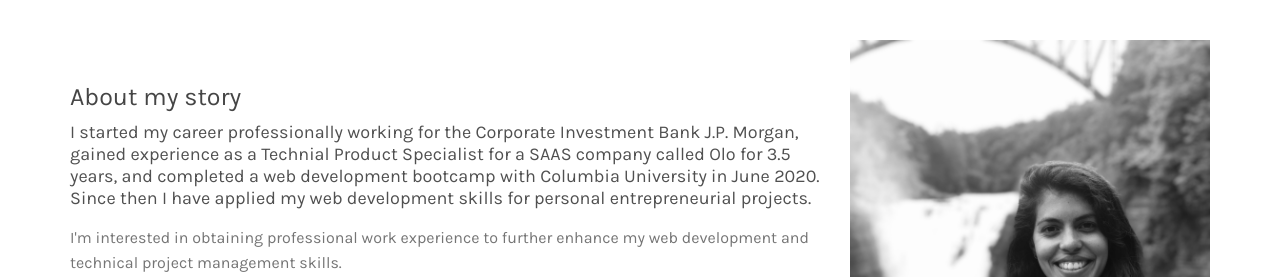
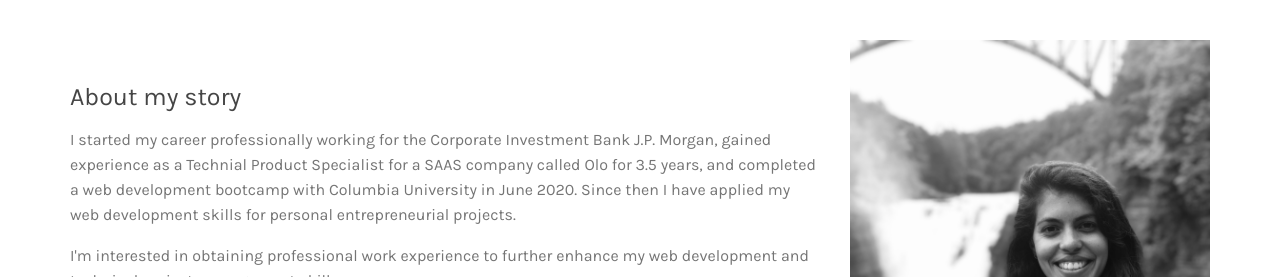
Before and after one commit to Kaitlyn-Lynette/Kaitlyn-Lynette-Portfolio, a React (Create React App) app: page / in a window 1280 px wide. Shown: the part 860-1137 px from the top of the page. Built offline with nearby package versions, Linux system fonts and the light colour scheme; some icons are missing.

Commit message:
Added about

```diff
--- a/src/pages/About.js
+++ b/src/pages/About.js
@@ -10,7 +10,7 @@ function About () {
                 <div className="col-md-8 col-sm-6">
                     <div className="about-text">
                             <h2>About my story</h2>
-                            <h4>I started my career professionally working for the Corporate Investment Bank J.P. Morgan, gained experience as a Technial Product Specialist for a SAAS company called Olo for 3.5 years, and completed a web development bootcamp with Columbia University in June 2020. Since then I have applied my web development skills for personal entrepreneurial projects. </h4>
+                            <p>I started my career professionally working for the Corporate Investment Bank J.P. Morgan, gained experience as a Technial Product Specialist for a SAAS company called Olo for 3.5 years, and completed a web development bootcamp with Columbia University in June 2020. Since then I have applied my web development skills for personal entrepreneurial projects. </p>
                             <div>
                                 <p>I'm interested in obtaining professional work experience to further enhance my web development and technical project management skills. </p>
                                 <p>Please contact me at <a href="mailto:yourname@gmail.com">kaitlyn.l.rodriguez@gmail.com</a>.</p>
```
